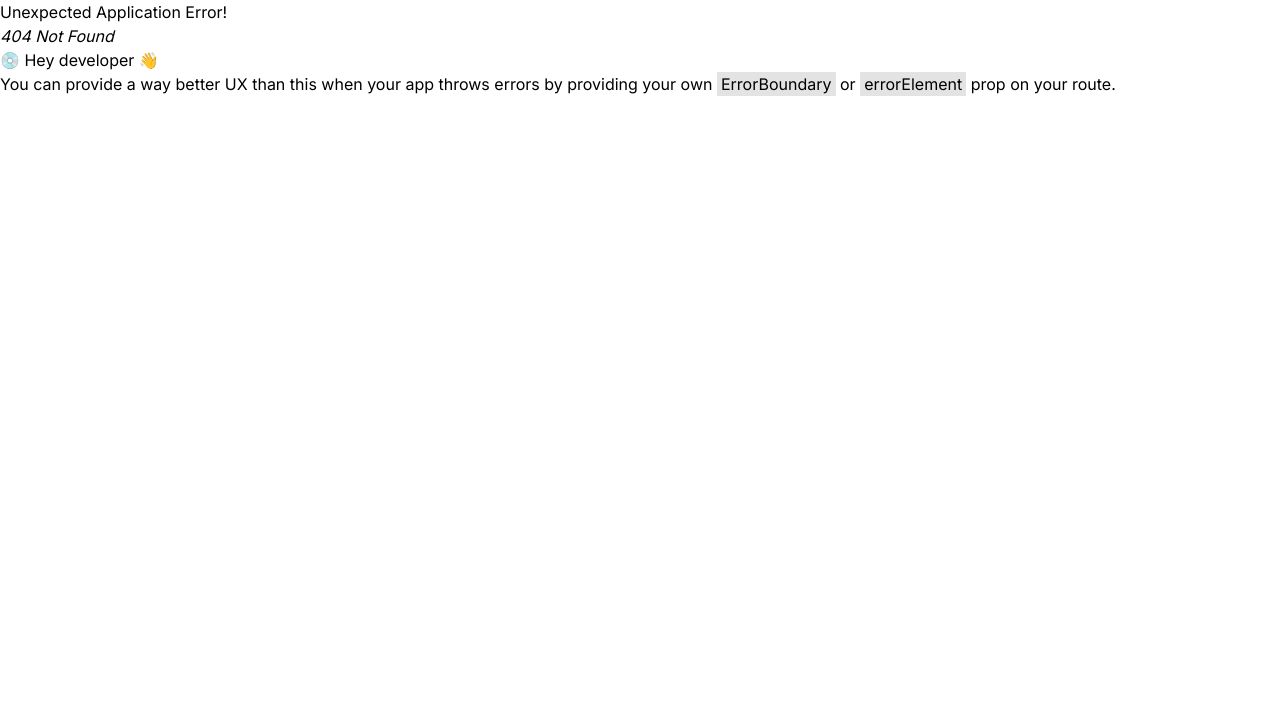
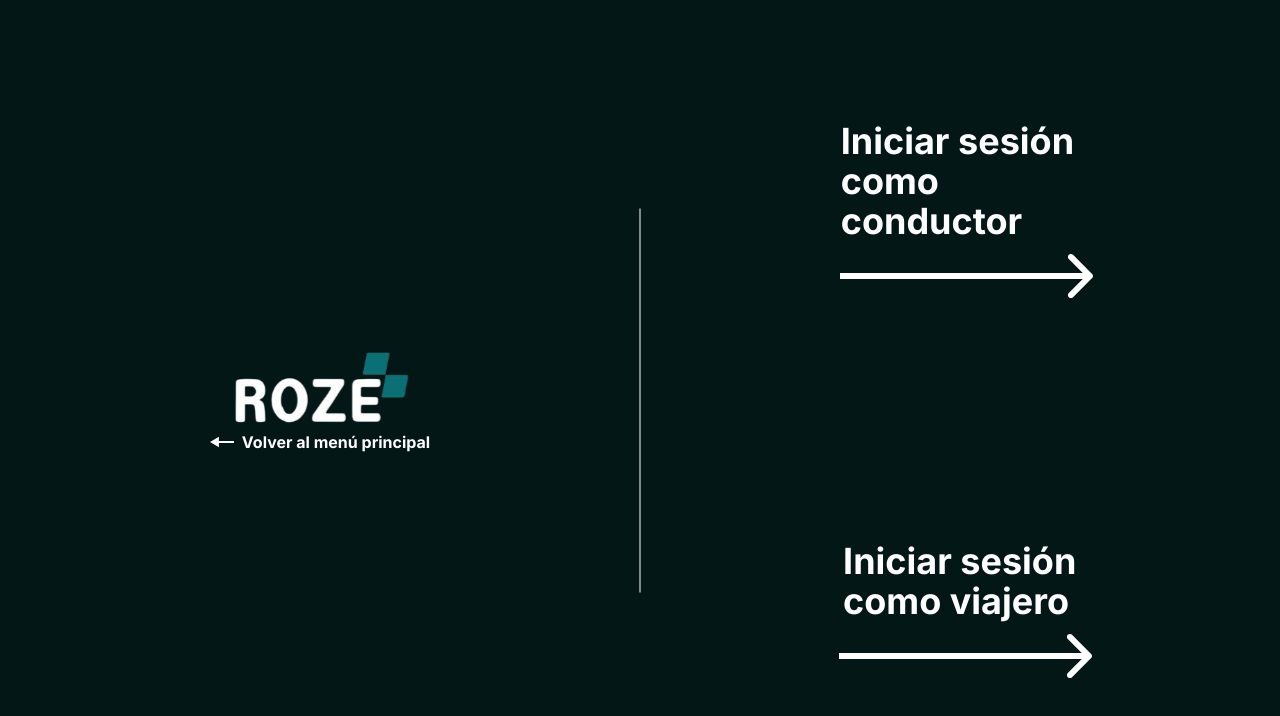
Before and after one commit to CarlosFranco97/app-roze, a React (Vite) app: page /menulogin in a window 1280 px wide. Before the commit this address had no page. Shown: the top 716 px of the page. Built offline with nearby package versions, Linux system fonts and the light colour scheme.

Commit message:
Se genera la interfaz con menu para seleccionar el tipo de usuario

```diff
--- a/src/main.jsx
+++ b/src/main.jsx
@@ -3,12 +3,14 @@ import { createRoot } from 'react-dom/client'
 import { RouterProvider } from 'react-router-dom'
 import router from './routes/Router'
 import './index.css'
+import UserTypeLoginSelector from './pages/UserTypeLoginSelector'
 
 
 createRoot(document.getElementById('root')).render(
   <StrictMode>
-    <RouterProvider router={
+    {/* <RouterProvider router={
       router
-    } />
+    } /> */}
+    <UserTypeLoginSelector />
   </StrictMode>,
 )
--- /dev/null
+++ b/src/pages/UserTypeLoginSelector.jsx
@@ -0,0 +1,42 @@
+import arrowIcon from '../assets/icon/arrow.svg';
+import arrowExtendedIcon from '../assets/icon/extended-arrow.svg';
+const UserTypeLoginSelector = () => {
+    return (
+        <section className='bg-[#031716] min-h-screen w-full'>
+            <div className='relative text-white h-screen w-full flex justify-around items-center font-bold text-white'>
+                <div className='h-screen flex flex-col items-center justify-center w-[50%]'>
+                    <img
+                    className='cursor-pointer'
+                    src="/assets/img/logo-roze-without-background.svg" alt="logo-roze"/>
+                    <div className='flex items-center items-center gap-2 cursor-pointer'>
+                        <img src={arrowIcon}
+                        className='w-6 h-6'
+                        alt="" />
+                        <p>Volver al menú principal</p>
+                    </div>
+                </div>
+                <hr className='absolute left-1/2 top-1/2 -translate-x-1/2 w-96  border-white transform rotate-90' />
+                <div className='h-screen flex flex-col justify-around items-center w-[50%]'>
+                    <section className='flex flex-col items-center gap-3'>
+                        <p className='text-4xl w-[45%] '>
+                            Iniciar sesión como conductor
+                        </p>
+                        <img src={arrowExtendedIcon} alt="flecha-extendida"
+                        className='ml-3'/>
+                    </section>
+                    <section className='flex flex-col items-center gap-3'>
+                        <p className='text-4xl w-[50%] '>
+                            Iniciar sesión como viajero
+                        </p>
+                        <img src={arrowExtendedIcon} alt="flecha-extendida"
+                        className='ml-3'
+                        />
+                    </section>
+                </div>
+            </div>
+
+        </section>
+    )
+}
+
+export default UserTypeLoginSelector;
--- a/src/routes/Router.jsx
+++ b/src/routes/Router.jsx
@@ -3,6 +3,7 @@ import AppRoze from "../../AppRoze";
 import Login from "../pages/auth/Login";
 import Register from "../pages/auth/Register";
 import DriverRegister from "../pages/auth/DriverRegister";
+import UserTypeLoginSelector from "../pages/UserTypeLoginSelector";
 
 const router = createBrowserRouter([
     {
@@ -22,6 +23,10 @@ const router = createBrowserRouter([
     {
         path: '/driverregister',
         element: <DriverRegister />
+    },
+    {
+        path: '/menulogin',
+        element: <UserTypeLoginSelector />
     }
 
 
```
Also changed, not shown: src/assets/icon/extended-arrow.svg (added).
